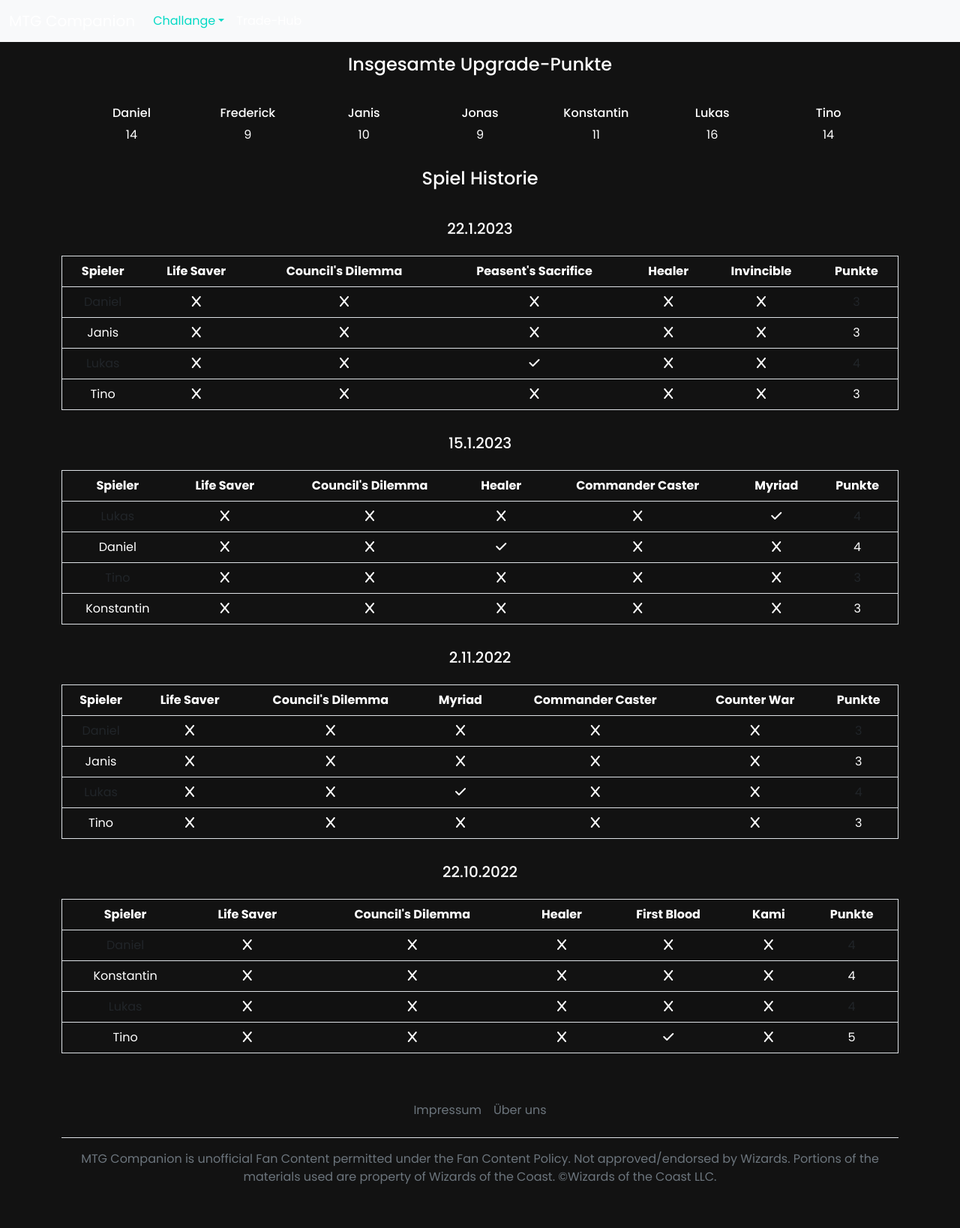
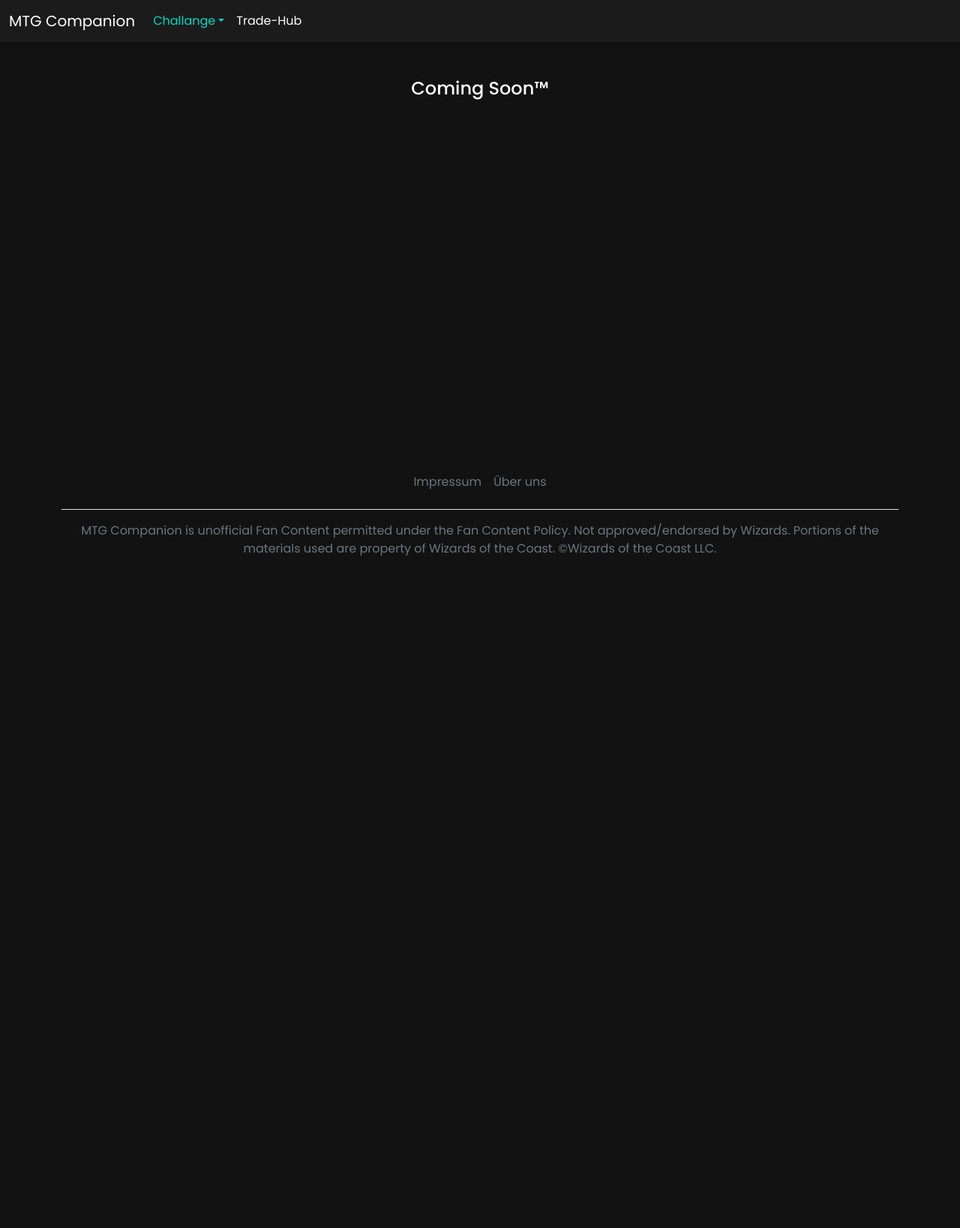
Before and after one commit to dev-lukas/mtg, a PHP site: page /history.html in a window 1280 px wide. Shown: the whole page at 75% size. After the commit the page ends 742 px from the top, so only its background shows below. Run offline with PHP 8.4, Linux system fonts and the light colour scheme.

Commit message:
preparing matches rework

```diff
--- a/history.html
+++ b/history.html
@@ -10,7 +10,7 @@
     <script src="https://cdn.jsdelivr.net/npm/bootstrap@5.2.3/dist/js/bootstrap.bundle.min.js"></script>
 </head>
 <body class="d-flex flex-column min-vh-100">
-    <nav class="navbar navbar-expand-sm static-top bg-light">
+    <nav class="navbar navbar-expand-sm static-top navbar-dark">
         <div class="container-fluid">
             <a class="navbar-brand" href="index.html">MTG Companion</a>
             <button class="navbar-toggler" type="button" data-bs-toggle="collapse" data-bs-target="#collapNavbar">
@@ -33,259 +33,8 @@
             </div>
         </div>
     </nav>
-    <div class="container">
-        <div class="d-flex align-items-center justify-content-center mx-auto p-3">
-            <h4>Insgesamte Upgrade-Punkte</h4>
-        </div>
-        <div class="row mx-auto p-3 text-center">
-            <div class="col">
-                <h6>Daniel</h6>
-                <div id="points" class="d-flex align-items-center justify-content-center circle-small mx-auto">14</div>
-            </div>
-            <div class="col">
-                <h6>Frederick</h6>
-                <div id="points" class="d-flex align-items-center justify-content-center circle-small mx-auto">9</div>
-            </div>
-            <div class="col">
-                <h6>Janis</h6>
-                <div id="points" class="d-flex align-items-center justify-content-center circle-small mx-auto">10</div>
-            </div>
-            <div class="col">
-                <h6>Jonas</h6>
-                <div id="points" class="d-flex align-items-center justify-content-center circle-small mx-auto">9</div>
-            </div>
-            <div class="col">
-                <h6>Konstantin</h6>
-                <div id="points" class="d-flex align-items-center justify-content-center circle-small mx-auto">11</div>
-            </div>
-            <div class="col">
-                <h6>Lukas</h6>
-                <div id="points" class="d-flex align-items-center justify-content-center circle-small mx-auto">16</div>
-            </div>
-            <div class="col">
-                <h6>Tino</h6>
-                <div id="points" class="d-flex align-items-center justify-content-center circle-small mx-auto">14</div>
-            </div>
-        </div>
-        <div class="d-flex align-items-center justify-content-center mx-auto p-3">
-            <h4>Spiel Historie</h4>
-        </div>
-        <div class="d-flex align-items-center justify-content-center mx-auto p-3">
-            <h5>22.1.2023</h5>
-        </div>
-        <table class="table border table-striped table-hover text-center">
-            <thead>
-                <tr>
-                    <th>Spieler</th>
-                    <th>Life Saver</th>
-                    <th>Council's Dilemma</th>
-                    <th>Peasent's Sacrifice</th>
-                    <th>Healer</th>
-                    <th>Invincible</th>
-                    <th>Punkte</th>
-                </tr>
-            </thead>
-            <tbody>
-                <tr>
-                    <td>Daniel</td>
-                    <td><i class="fa-solid fa-x"></i></td>
-                    <td><i class="fa-solid fa-x"></i></td>
-                    <td><i class="fa-solid fa-x"></i></td>
-                    <td><i class="fa-solid fa-x"></i></td>
-                    <td><i class="fa-solid fa-x"></i></td>
-                    <td>3</td>
-                </tr>
-                <tr>
-                    <td>Janis</td>
-                    <td><i class="fa-solid fa-x"></i></td>
-                    <td><i class="fa-solid fa-x"></i></td>
-                    <td><i class="fa-solid fa-x"></i></td>
-                    <td><i class="fa-solid fa-x"></i></td>
-                    <td><i class="fa-solid fa-x"></i></td>
-                    <td>3</td>
-                </tr>
-                <tr>
-                    <td>Lukas</td>
-                    <td><i class="fa-solid fa-x"></i></td>
-                    <td><i class="fa-solid fa-x"></i></td>
-                    <td><i class="fa-solid fa-check"></i></td>
-                    <td><i class="fa-solid fa-x"></i></td>
-                    <td><i class="fa-solid fa-x"></i></td>
-                    <td>4</td>
-                </tr>
-                <tr>
-                    <td>Tino</td>
-                    <td><i class="fa-solid fa-x"></i></td>
-                    <td><i class="fa-solid fa-x"></i></td>
-                    <td><i class="fa-solid fa-x"></i></td>
-                    <td><i class="fa-solid fa-x"></i></td>
-                    <td><i class="fa-solid fa-x"></i></td>
-                    <td>3</td>
-                </tr>
-            </tbody>
-        </table>
-        <div class="d-flex align-items-center justify-content-center mx-auto p-3">
-            <h5>15.1.2023</h5>
-        </div>
-        <table class="table border table-striped table-hover text-center">
-            <thead>
-                <tr>
-                    <th>Spieler</th>
-                    <th>Life Saver</th>
-                    <th>Council's Dilemma</th>
-                    <th>Healer</th>
-                    <th>Commander Caster</th>
-                    <th>Myriad</th>
-                    <th>Punkte</th>
-                </tr>
-            </thead>
-            <tbody>
-                <tr>
-                    <td>Lukas</td>
-                    <td><i class="fa-solid fa-x"></i></td>
-                    <td><i class="fa-solid fa-x"></i></td>
-                    <td><i class="fa-solid fa-x"></i></td>
-                    <td><i class="fa-solid fa-x"></i></td>
-                    <td><i class="fa-solid fa-check"></i></td>
-                    <td>4</td>
-                </tr>
-                <tr>
-                    <td>Daniel</td>
-                    <td><i class="fa-solid fa-x"></i></td>
-                    <td><i class="fa-solid fa-x"></i></td>
-                    <td><i class="fa-solid fa-check"></i></td>
-                    <td><i class="fa-solid fa-x"></i></td>
-                    <td><i class="fa-solid fa-x"></i></td>
-                    <td>4</td>
-                </tr>
-                <tr>
-                    <td>Tino</td>
-                    <td><i class="fa-solid fa-x"></i></td>
-                    <td><i class="fa-solid fa-x"></i></td>
-                    <td><i class="fa-solid fa-x"></i></td>
-                    <td><i class="fa-solid fa-x"></i></td>
-                    <td><i class="fa-solid fa-x"></i></td>
-                    <td>3</td>
-                </tr>
-                <tr>
-                    <td>Konstantin</td>
-                    <td><i class="fa-solid fa-x"></i></td>
-                    <td><i class="fa-solid fa-x"></i></td>
-                    <td><i class="fa-solid fa-x"></i></td>
-                    <td><i class="fa-solid fa-x"></i></td>
-                    <td><i class="fa-solid fa-x"></i></td>
-                    <td>3</td>
-                </tr>
-            </tbody>
-        </table>
-        <div class="d-flex align-items-center justify-content-center mx-auto p-3">
-            <h5>2.11.2022</h5>
-        </div>
-        <table class="table border table-striped table-hover text-center">
-            <thead>
-                <tr>
-                    <th>Spieler</th>
-                    <th>Life Saver</th>
-                    <th>Council's Dilemma</th>
-                    <th>Myriad</th>
-                    <th>Commander Caster</th>
-                    <th>Counter War</th>
-                    <th>Punkte</th>
-                </tr>
-            </thead>
-            <tbody>
-                <tr>
-                    <td>Daniel</td>
-                    <td><i class="fa-solid fa-x"></i></td>
-                    <td><i class="fa-solid fa-x"></i></td>
-                    <td><i class="fa-solid fa-x"></i></td>
-                    <td><i class="fa-solid fa-x"></i></td>
-                    <td><i class="fa-solid fa-x"></i></td>
-                    <td>3</td>
-                </tr>
-                <tr>
-                    <td>Janis</td>
-                    <td><i class="fa-solid fa-x"></i></td>
-                    <td><i class="fa-solid fa-x"></i></td>
-                    <td><i class="fa-solid fa-x"></i></td>
-                    <td><i class="fa-solid fa-x"></i></td>
-                    <td><i class="fa-solid fa-x"></i></td>
-                    <td>3</td>
-                </tr>
-                <tr>
-                    <td>Lukas</td>
-                    <td><i class="fa-solid fa-x"></i></td>
-                    <td><i class="fa-solid fa-x"></i></td>
-                    <td><i class="fa-solid fa-check"></i></td>
-                    <td><i class="fa-solid fa-x"></i></td>
-                    <td><i class="fa-solid fa-x"></i></td>
-                    <td>4</td>
-                </tr>
-                <tr>
-                    <td>Tino</td>
-                    <td><i class="fa-solid fa-x"></i></td>
-                    <td><i class="fa-solid fa-x"></i></td>
-                    <td><i class="fa-solid fa-x"></i></td>
-                    <td><i class="fa-solid fa-x"></i></td>
-                    <td><i class="fa-solid fa-x"></i></td>
-                    <td>3</td>
-                </tr>
-            </tbody>
-        </table>
-        <div class="d-flex align-items-center justify-content-center mx-auto p-3">
-            <h5>22.10.2022</h5>
-        </div>
-        <table class="table border table-striped table-hover text-center">
-            <thead>
-                <tr>
-                    <th>Spieler</th>
-                    <th>Life Saver</th>
-                    <th>Council's Dilemma</th>
-                    <th>Healer</th>
-                    <th>First Blood</th>
-                    <th>Kami</th>
-                    <th>Punkte</th>
-                </tr>
-            </thead>
-            <tbody>
-                <tr>
-                    <td>Daniel</td>
-                    <td><i class="fa-solid fa-x"></i></td>
-                    <td><i class="fa-solid fa-x"></i></td>
-                    <td><i class="fa-solid fa-x"></i></td>
-                    <td><i class="fa-solid fa-x"></i></td>
-                    <td><i class="fa-solid fa-x"></i></td>
-                    <td>4</td>
-                </tr>
-                <tr>
-                    <td>Konstantin</td>
-                    <td><i class="fa-solid fa-x"></i></td>
-                    <td><i class="fa-solid fa-x"></i></td>
-                    <td><i class="fa-solid fa-x"></i></td>
-                    <td><i class="fa-solid fa-x"></i></td>
-                    <td><i class="fa-solid fa-x"></i></td>
-                    <td>4</td>
-                </tr>
-                <tr>
-                    <td>Lukas</td>
-                    <td><i class="fa-solid fa-x"></i></td>
-                    <td><i class="fa-solid fa-x"></i></td>
-                    <td><i class="fa-solid fa-x"></i></td>
-                    <td><i class="fa-solid fa-x"></i></td>
-                    <td><i class="fa-solid fa-x"></i></td>
-                    <td>4</td>
-                </tr>
-                <tr>
-                    <td>Tino</td>
-                    <td><i class="fa-solid fa-x"></i></td>
-                    <td><i class="fa-solid fa-x"></i></td>
-                    <td><i class="fa-solid fa-x"></i></td>
-                    <td><i class="fa-solid fa-check"></i></td>
-                    <td><i class="fa-solid fa-x"></i></td>
-                    <td>5</td>
-                </tr>
-            </tbody>
-        </table>
+    <div class="container mx-auto text-center p-0 m-5">
+        <h4>Coming Soon™</h4>
     </div>
     <div class="container mt-auto">
         <footer class="py-3 my-4">
--- a/mtgcompanion.css
+++ b/mtgcompanion.css
@@ -160,6 +160,11 @@
   color: white;
 }
 
+.note {
+  font-size: 0.7em;
+  color: var(--grey-5);
+}
+
 @property --rotate {
     syntax: "<angle>";
     initial-value: 132deg;
--- a/upgrade.html
+++ b/upgrade.html
@@ -54,6 +54,9 @@
                 <h5>Punkte</h5>
                 <div id="points" class="d-flex align-items-center justify-content-center price-box mx-auto"></div>
             </div>
+        </div>
+        <div class="container mx-auto">
+            <span class="note">Achtung: Die Kartenpreise gelten für Deutsch/Englische Karten von Händlern aus Deutschland in Condition "Good"</span>
         </div>
     </div>
     <div class="container mt-auto">
```
